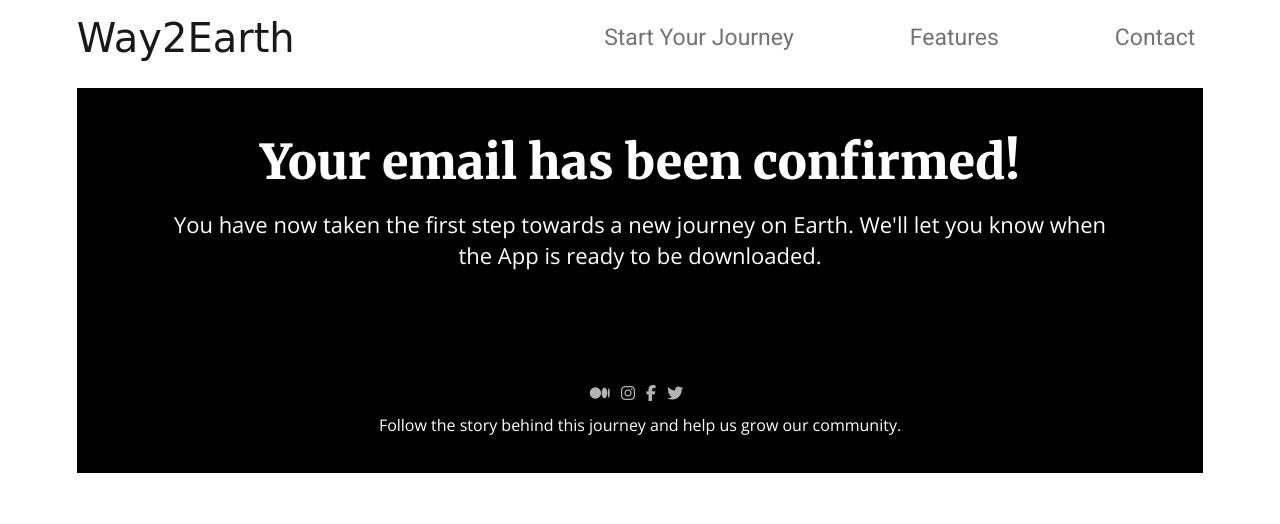
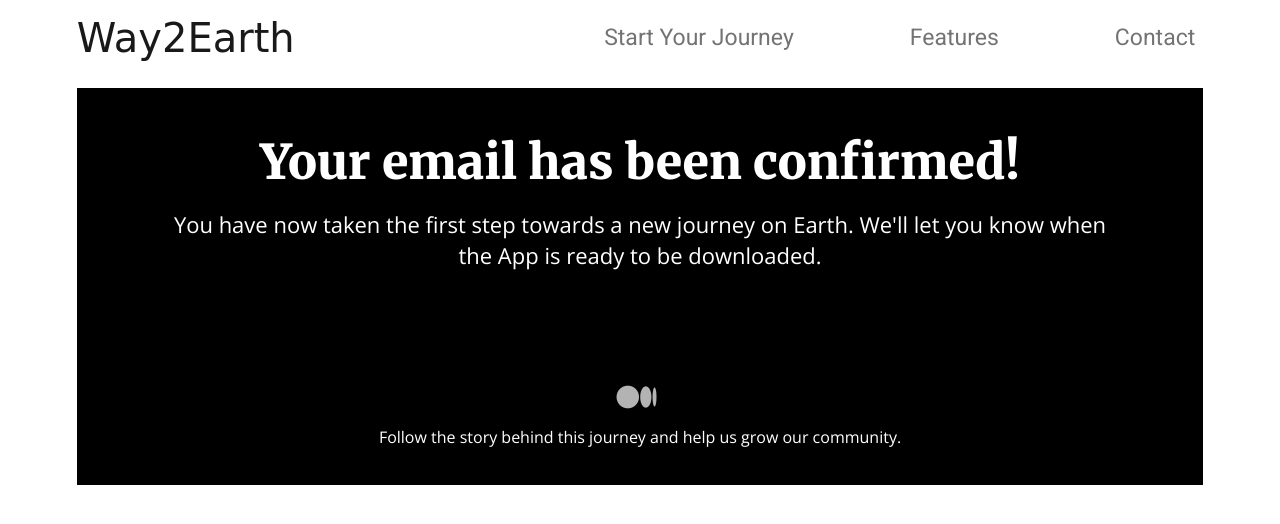
Before and after one commit to Alanbahena/Way2Earth-LandingPage, a website: page success.html in a window 1280 px wide. Drawn offline with nearby package versions, Linux system fonts and the light colour scheme; a web font is replaced by a local one.

Commit message:
Site Ready for Medium Campaign

```diff
--- a/success.html
+++ b/success.html
@@ -2,6 +2,7 @@
 <html lang="en" dir="ltr">
   <head>
     <meta charset="utf-8">
+    <meta name="viewport" content="width=device-width, initial-scale=1.0">
     <title>Success</title>
 
     <!-- Google Fonts -->
@@ -55,10 +56,10 @@
               <h1 class="confirmation">Your email has been confirmed!</h1>
               <h3 class="message">You have now taken the first step towards a new journey on Earth. We'll let you know when the App is ready to be downloaded.</h3>
               <div class="icons">
-                <a href=""> <i class="social-icon fab fa-medium"></i></a>
-                <a href=""> <i class="social-icon fab fa-instagram"></i></a>
-                <a href=""> <i class="social-icon fab fa-facebook-f"></i></a>
-                <a href=""> <i class="social-icon fab fa-twitter"></i></a>
+                <a href="https://medium.com/@alanbahena"> <i class="social-icon fab fa-medium fa-2x"></i></a>
+                <!-- <a href=""> <i class="social-icon fab fa-instagram"></i></a>
+                <a href=""> <i class="social-icon fab fa-facebook-f"></i></a> -->
+                <!-- <a href=""> <i class="social-icon fab fa-twitter"></i></a> -->
               </div>
               <p class="support">Follow the story behind this journey and help us grow our community.</p>
         </div>
```
Also changed, not shown: failure.html (+1 -0 lines), public/contact.html (+2 -2 lines), public/index.html (+2 -2 lines).
